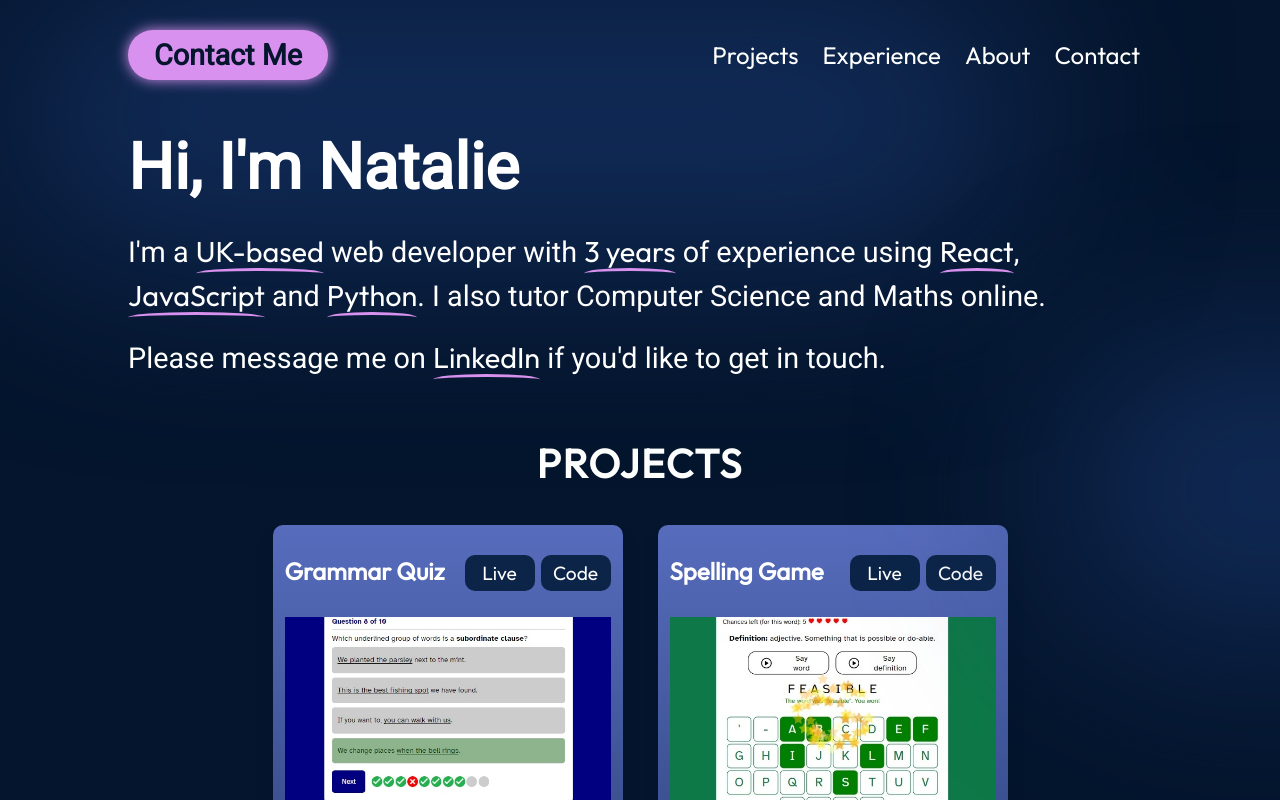
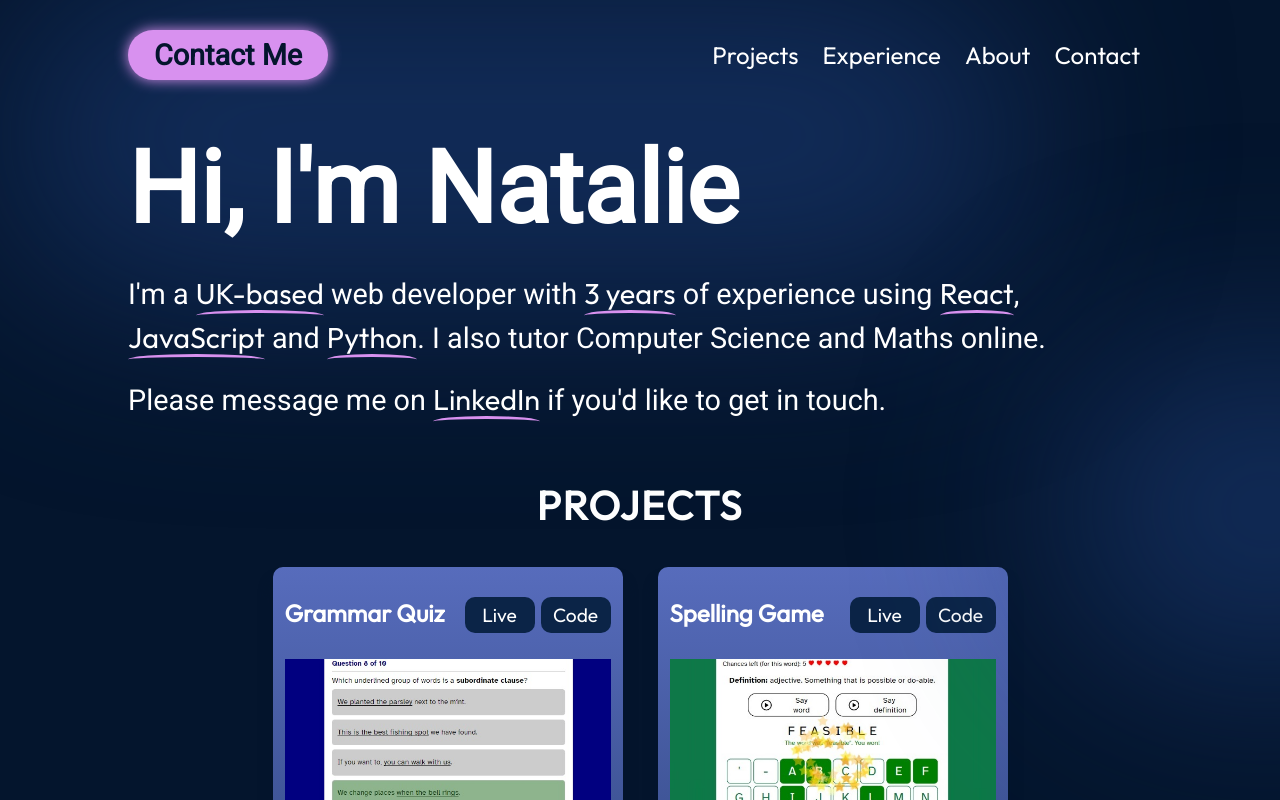
Before and after one commit to Nadia982/portfolio-2024-05, a React (Vite) app: page / in a window 1280 px wide. Shown: the top 800 px of the page. Built offline with nearby package versions, Linux system fonts and the light colour scheme.

Commit message:
increased size of h1

```diff
--- a/src/components/Hero/Hero.module.css
+++ b/src/components/Hero/Hero.module.css
@@ -9,6 +9,12 @@
   z-index: 1;
   margin-left: 10%;
   margin-right: 10%;
+  display: flex;
+/* justify-content: center;
+height: 100vh;
+margin: 0;
+background-color: #0397f5; */
+
 }
 
 .content {
@@ -20,7 +26,6 @@
 }
 
 .title {
-  font-size: var(--font-xxl);
   font-weight: 900;
   margin-top: 25px;
   margin-bottom: 25px;
@@ -32,6 +37,26 @@
   );
   -webkit-text-fill-color: transparent;
   -webkit-background-clip: text; */
+  font-size: 100px;
+/* background-image: linear-gradient (135deg, #fff 50%, transparent 50%);
+background-size: 200% 100%;
+-webkit-text-stroke-color: #fff;
+-webkit-text-stroke-width: 0.1px;
+-webkit-text-fill-color: transparent;
+-webkit-background-clip: text; */
+/* font-family: oswald; */
+/* text-transform: uppercase; */
+/* animation: fill 2s ease-in-out; */
+}
+
+@keyframes fill {
+  0% {
+  background-position: 100% 0;
+  }
+
+  100% {
+  background-position: 0 -100%;
+  }
 }
 
 .description {
```
